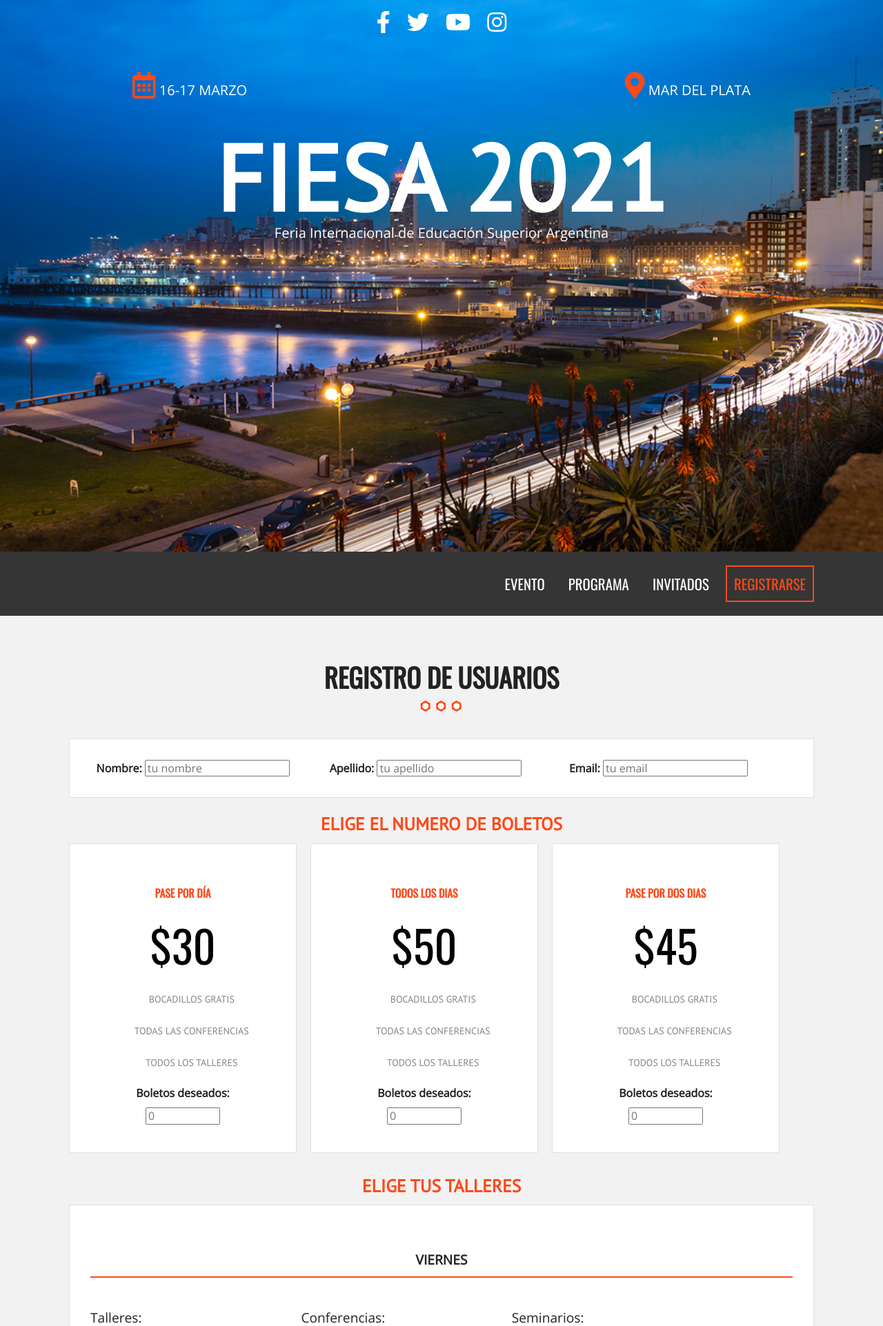
After one commit to juaniagga/PROYECTO-FINAL, a PHP site: page /registro.html in a window 1280 px wide. The commit adds this page. Shown: the top 1923 px of the page at 69% size. Run offline with PHP 8.4, Linux system fonts and the light colour scheme.

Commit message:
agrego seccion de registro y mapa

```diff
--- a/css/main.css
+++ b/css/main.css
@@ -175,7 +175,16 @@ h2{
     margin-top:20px;
     display:inline-block;
     transition:all .3s ease;
+    border: 2px solid;
   }
+
+.button.hollow,
+.button.hollow:hover{
+  background-color: white;
+  color: #fe4918;
+
+}
+
 
 .button.transparente{
   background-color: transparent;
@@ -547,7 +556,62 @@ p.numero{
   font-size:4em;
   display:block;
   margin: 0 0 10px 0;
+  font-family: 'Oswald', sans-serif;
 }
+
+/** Tabla de precios **/
+ul.lista-precios > li{
+  padding: 10px;
+}
+
+@media only screen and (min-width:768px){
+  ul.lista-precios > li{
+    float: left;
+    width: 30%;
+  }
+}
+div.tabla-precio{
+  border: 1px solid #e1e1e1;
+  background-color: #ffffff;
+  padding: 40px 0;
+  text-align: center;
+  transition: all .3s ease;
+}
+div.tabla-precio:hover{
+  transform: scale(1.1);
+  border: 1px solid #fe4918;
+  box-shadow: 0px 0px 50px #666;
+}
+
+div.tabla-precio ul li {
+  font-family:'PT Sans', sans-serif;
+  font-size: 14px;
+  margin-bottom: 20px;
+  text-transform: uppercase;
+  color: #868686;
+  line-height:26px;
+}
+div.tabla-precio ul li:before {
+  font-family: 'FontAwesome';
+  display: inline-block;
+  vertical-align:top;
+  padding: 0 5px;
+  font-size:20px;
+  color: green;
+  -webkit-font-smoothing: antialiased;
+  content: '\f00c';
+}
+
+div.tabla-precio h3{
+  font-family: 'Oswald', sans-serif;
+  font-size: 16px;
+  text-transform: uppercase;
+}
+div.tabla-precio p.numero{
+  color:#000000;
+  margin:20px 0;
+}
+
 
 /** mapa **/
 div.mapa{
@@ -645,9 +709,99 @@ p.copyright{
   margin-top:50px;
   text-align: center;
 }
+/** Internas **/
+/* registro*/
 
+form.registro h3{
+  text-align:center;
+  text-transform:uppercase;
+  margin: 20px 0 0 0;
+}
+form.registro label{
+  margin-bottom:5px;
+  font-weight: bold;
+}
+h4{
+  text-align: center;
+  text-transform: uppercase;
+  border-bottom: 2px solid #fe4918;
+  padding: 10px;
+  font-size:1.2em;
+}
+div.caja{
+  background-color: white;
+  margin: 10px;
+  padding: 10px;
+  border: 1px solid #e1e1e1;
+}
+div.campos{
+  padding: 20px 10px;
+  text-align: center;
+}
 
+@media only screen and (min-width:768px){
+  div.campos{
+    float:left;
+    width:30%;
+  }
+}
+div.paquetes .tabla-precio:hover{
+  transform: none;
+  box-shadow: none;
+}
+div.paquetes .tabla-precio input{
+  clear:both;
+  width: 100px;
+  margin: 10px auto 0 auto;
+  display: block;
+}
+.contenido-dia{
+  padding: 20px;
+  /*display:none;*/
+}
+@media only screen and (min-width:768px){
+  .contenido-dia > div {
+    float:left;
+    width:30%;
+  }
+}
+.contenido-dia > div p{
+    text-align: left;
+}
 
+.contenido-dia > div label{
+  display:block;
+  margin-bottom:10px;
+}
+.contenido-dia > div input{
+  margin-right: 10px;
+}
+.contenido-dia > div label time{
+  color: #fe4918;
+  font-weight:bold;
+}
+
+/* resumen registro */
+div.resumen p{
+  text-transform: uppercase;
+  font-size: 1.2em;
+}
+
+div.orden input{
+  margin: 10px 0 0 0;
+}
+
+div.resumen input{
+  display:block;
+  margin: 10px auto;
+}
+
+#error{
+  clear:both;
+  padding:20px;
+  text-align:center;
+  display:none;
+}
 /* ==========================================================================
    Helper classes
    ========================================================================== */
--- a/js/main.js
+++ b/js/main.js
@@ -0,0 +1,67 @@
+(function() {
+    "use strict";
+
+    document.addEventListener('DOMContentLoaded',function(){
+        var map = L.map('mapa').setView([51.505, -0.09], 17);
+
+        L.tileLayer('https://{s}.tile.openstreetmap.org/{z}/{x}/{y}.png', {
+            attribution: '&copy; <a href="https://www.openstreetmap.org/copyright">OpenStreetMap</a> contributors'
+        }).addTo(map);
+
+        L.marker([51.5, -0.09]).addTo(map)
+            .bindPopup('A pretty CSS3 popup.<br> Easily customizable.')
+            .openPopup();
+
+
+
+
+       //campos datos usuario
+        var nombre = document.getElementById('nombre');
+        var apellido= document.getElementById('apellido');
+        var email= document.getElementById('email');
+
+       //campos pases
+        var pase_dia=document.getElementById('pase_dia');
+        var pase_dosdias=document.getElementById('pase_dosdias');
+        var pase_completo=document.getElementById('pase_completo');
+
+        //botones y divs
+
+
+        var calcular=document.getElementById('calcular');
+        var botonRegistro=document.getElementById('btnRegistro');
+        var errorDiv=document.getElementById('error');
+        var resultado=document.getElementById('lista-productos');
+
+
+        nombre.addEventListener('blur',validarCampos);
+        apellido.addEventListener('blur',validarCampos);
+        email.addEventListener('blur',validarCampos);
+        email.addEventListener('blur',validarlMail);
+
+        function validarCampos(){
+            if(this.value==''){
+                errorDiv.style.display='block';
+                errorDiv.innerHTML="Este campo es obligatorio";
+                this.style.border='1px solid red';
+                errorDiv.style.border = '1px solid red';
+            }
+            else{
+                errorDiv.style.display='none';
+                this.style.border = '1px solid #cccccc';
+            }
+        }
+        function validarMail(){
+            if(this.value,indexOf("@")>-1) {
+                errorDiv.style.display='none';
+                this.style.border='1px solid #cccccc';
+            }else{
+                errorDiv.style.display='block';
+                errorDiv.innerHTML="Debe tener un @";
+                this.style.border='1px solid red';
+                errorDiv.style.border = '1px solid red';
+            }
+        }
+
+    }); // DOM CONTENT LOADED
+})();
--- /dev/null
+++ b/registro.html
@@ -0,0 +1,273 @@
+<!doctype html>
+<html class="no-js" lang="">
+
+<head>
+  <meta charset="utf-8">
+  <title></title>
+  <meta name="description" content="">
+  <meta name="viewport" content="width=device-width, initial-scale=1">
+
+  <link rel="manifest" href="site.webmanifest">
+  <link rel="apple-touch-icon" href="icon.png">
+  <!-- Place favicon.ico in the root directory -->
+
+  <link rel="stylesheet" href="css/normalize.css">
+  <link rel="stylesheet" href="css/main.css">
+
+
+  <meta name="theme-color" content="#fafafa">
+  <link rel="stylesheet" href="css/all.min.css">
+  <link href="https://fonts.googleapis.com/css?family=Open+Sans|Oswald|PT+Sans&display=swap" rel="stylesheet">
+
+</head>
+
+<body>
+
+  <header class="site-header">
+    <div class="hero">
+      <div class="contenido-header">
+        <nav class="redes-sociales">
+          <a href="#"><i class="fab fa-facebook-f"></i></a>
+          <a href="#"><i class="fab fa-twitter"></i></a>
+          <a href="#"><i class="fab fa-youtube"></i></a>
+          <a href="#"><i class="fab fa-instagram"></i></a>
+        </nav>
+        <div class="informacion-evento">
+          <div class="clearfix">
+            <p class="fecha"><i class="far fa-calendar-alt"></i> 16-17 Marzo</p>
+            <p class="ciudad"><i class="fas fa-map-marker-alt"></i> Mar del Plata</p>
+          </div>
+          <br><br>
+          <h1 class="nombre-sitio">FIESA 2021</h1>
+          <p class="slogan"> Feria Internacional de Educación Superior Argentina</p>
+
+        </div> <!-- informacion evento-->
+
+      </div>
+    </div> <!--hero-->
+  </header>
+
+  <div class="barra">
+    <div class="contenedor clearfix">
+      <div class="logo">
+        <!-- <img src="logo.svg" alt="logo jornadas"> -->
+      </div>
+      <div class="menu-movil">
+        <span></span>
+        <span></span>
+        <span></span>
+      </div>
+      <nav class="navegacion-principal clearfix">
+        <a href="#">Evento</a>
+        <a href="#programa">Programa</a>
+        <a href="#invitados">Invitados</a>
+        <a href="registro.html">Registrarse</a>
+      </nav>
+    </div><!--contenedor-->
+  </div><!--barra-->
+
+  <section class="seccion contenedor">
+    <h2> Registro de Usuarios </h2>
+    <form id="registro" class="registro" action="index.html" method="post">
+        <div id="datos_usuario" class="registro caja clearfix">
+            <div class="campos">
+                <label for="nombre">Nombre: </label>
+                <input type="text" id="nombre" placeholder="tu nombre">
+            </div>
+            <div class="campos">
+                <label for="nombre">Apellido: </label>
+                <input type="text" id="apellido" placeholder="tu apellido">
+            </div>
+            <div class="campos">
+                <label for="email">Email: </label>
+                <input type="email" id="email" placeholder="tu email">
+            </div>
+            <div id="error"></div>
+        </div><!-- #datos_usuario-->
+
+        <div id="paquetes" class="paquetes">
+            <h3>Elige el numero de boletos</h3>
+            <ul class="lista-precios clearfix">
+                <li>
+                  <div class="tabla-precio">
+                    <h3>Pase por día</h3>
+                    <p class="numero">$30</p>
+                    <ul>
+                      <li>Bocadillos gratis</li>
+                      <li>Todas las conferencias</li>
+                      <li>Todos los talleres</li>
+                    </ul>
+                    <div class="orden">
+                        <label for="pase_dia">Boletos deseados:</label>
+                        <input type="number" min="0" id="pase_dia" size="3" placeholder="0">
+                    </div>
+                  </div>
+                </li>
+                <li>
+                  <div class="tabla-precio">
+                    <h3>Todos los dias</h3>
+                    <p class="numero">$50</p>
+                    <ul>
+                      <li>Bocadillos gratis</li>
+                      <li>Todas las conferencias</li>
+                      <li>Todos los talleres</li>
+                    </ul>
+                    <div class="orden">
+                        <label for="pase_completo">Boletos deseados:</label>
+                        <input type="number" min="0" id="pase_completo" size="3" placeholder="0">
+                    </div>
+                  </div>
+                </li>
+                <li>
+                  <div class="tabla-precio">
+                    <h3>Pase por dos dias</h3>
+                    <p class="numero">$45</p>
+                    <ul>
+                      <li>Bocadillos gratis</li>
+                      <li>Todas las conferencias</li>
+                      <li>Todos los talleres</li>
+                    </ul>
+                    <div class="orden">
+                        <label for="pase_dosdias">Boletos deseados:</label>
+                        <input type="number" min="0" id="pase_dosdias" size="3" placeholder="0">
+                    </div>
+                  </div>
+                </li>
+              </ul>
+        </div><!-- #paquetes-->
+        <div id="eventos" class="eventos clearfix">
+            <h3>Elige tus talleres</h3>
+            <div class="caja">
+                  <div id="viernes" class="contenido-dia clearfix">
+                      <h4>Viernes</h4>
+                          <div>
+                              <p>Talleres:</p>
+                              <label><input type="checkbox" name="registro[]" id="taller_01" value="taller_01"><time>10:00</time> Responsive Web Design</label>
+                              <label><input type="checkbox" name="registro[]" id="taller_02" value="taller_02"><time>12:00</time> Flexbox</label>
+                              <label><input type="checkbox" name="registro[]" id="taller_03" value="taller_03"><time>14:00</time> HTML5 y CSS3</label>
+                              <label><input type="checkbox" name="registro[]" id="taller_04" value="taller_04"><time>17:00</time> Drupal</label>
+                              <label><input type="checkbox" name="registro[]" id="taller_05" value="taller_05"><time>19:00</time> WordPress</label>
+                          </div>
+                          <div>
+                              <p>Conferencias:</p>
+                              <label><input type="checkbox" name="registro[]" id="conf_01" value="conf_01"><time>10:00</time> Como ser Freelancer</label>
+                              <label><input type="checkbox" name="registro[]" id="conf_02" value="conf_02"><time>17:00</time> Tecnologías del Futuro</label>
+                              <label><input type="checkbox" name="registro[]" id="conf_03" value="conf_03"><time>19:00</time> Seguridad en la Web</label>
+                          </div>
+                          <div>
+                              <p>Seminarios:</p>
+                              <label><input type="checkbox" name="registro[]" id="sem_01" value="sem_01"><time>10:00</time> Diseño UI y UX para móviles</label>
+                          </div>
+                  </div> <!--#viernes-->
+                  <div id="sabado" class="contenido-dia clearfix">
+                      <h4>Sábado</h4>
+                      <div>
+                            <p>Talleres:</p>
+                            <label><input type="checkbox" name="registro[]" id="taller_06" value="taller_06"><time>10:00</time> AngularJS</label>
+                            <label><input type="checkbox" name="registro[]" id="taller_07" value="taller_07"><time>12:00</time> PHP y MySQL</label>
+                            <label><input type="checkbox" name="registro[]" id="taller_08" value="taller_08"><time>14:00</time> JavaScript Avanzado</label>
+                            <label><input type="checkbox" name="registro[]" id="taller_09" value="taller_09"><time>17:00</time> SEO en Google</label>
+                            <label><input type="checkbox" name="registro[]" id="taller_10" value="taller_10"><time>19:00</time> De Photoshop a HTML5 y CSS3</label>
+                            <label><input type="checkbox" name="registro[]" id="taller_11" value="taller_11"><time>21:00</time> PHP Medio y Avanzado</label>
+                      </div>
+                      <div>
+                            <p>Conferencias:</p>
+                            <label><input type="checkbox" name="registro[]" id="conf_04" value="conf_04"><time>10:00</time> Como crear una tienda online que venda millones en pocos días</label>
+                            <label><input type="checkbox" name="registro[]" id="conf_05" value="conf_05"><time>17:00</time> Los mejores lugares para encontrar trabajo</label>
+                            <label><input type="checkbox" name="registro[]" id="conf_06" value="conf_06"><time>19:00</time> Pasos para crear un negocio rentable</label>
+                      </div>
+                      <div>
+                            <p>Seminarios:</p>
+                            <label><input type="checkbox" name="registro[]" id="sem_02" value="sem_02"><time>10:00</time> Aprende a Programar en una mañana</label>
+                            <label><input type="checkbox" name="registro[]" id="sem_03" value="sem_03"><time>17:00</time> Diseño UI y UX para móviles</label>
+                      </div>
+                  </div> <!--#sabado-->
+                  <div id="domingo" class="contenido-dia clearfix">
+                      <h4>Domingo</h4>
+                      <div>
+                            <p>Talleres:</p>
+                            <label><input type="checkbox" name="registro[]" id="taller_12" value="taller_12"><time>10:00</time> Laravel</label>
+                            <label><input type="checkbox" name="registro[]" id="taller_13" value="taller_13"><time>12:00</time> Crea tu propia API</label>
+                            <label><input type="checkbox" name="registro[]" id="taller_14" value="taller_14"><time>14:00</time> JavaScript y jQuery</label>
+                            <label><input type="checkbox" name="registro[]" id="taller_15" value="taller_15"><time>17:00</time> Creando Plantillas para WordPress</label>
+                            <label><input type="checkbox" name="registro[]" id="taller_16" value="taller_16"><time>19:00</time> Tiendas Virtuales en Magento</label>
+                      </div>
+                      <div>
+                            <p>Conferencias:</p>
+                            <label><input type="checkbox" name="registro[]" id="conf_07" value="conf_07"><time>10:00</time> Como hacer Marketing en línea</label>
+                            <label><input type="checkbox" name="registro[]" id="conf_08" value="conf_08"><time>17:00</time> ¿Con que lenguaje debo empezar?</label>
+                            <label><input type="checkbox" name="registro[]" id="conf_09" value="conf_09"><time>19:00</time> Frameworks y librerias Open Source</label>
+                      </div>
+                      <div>
+                            <p>Seminarios:</p>
+                            <label><input type="checkbox" name="registro[]" id="sem_04" value="sem_04"><time>14:00</time> Creando una App en Android en una tarde</label>
+                            <label><input type="checkbox" name="registro[]" id="sem_05" value="sem_05"><time>17:00</time> Creando una App en iOS en una tarde</label>
+                      </div>
+                  </div> <!--#domingo-->
+              </div><!--.caja-->
+        </div> <!--#eventos-->
+
+        <div id="resumen" class="resumen clearfix">
+          <div class="caja"></div>
+            <h3>Pago</h3>
+            <div class="total">
+              <p>Resumen:</p>
+              <div id="lista-productos">
+
+              </div>
+              <p>Total:</p>
+              <div id="suma-total">
+
+              </div>
+              <input id="btnRegistro" type="submit" class="button" value="Pagar">
+            </div><!--#total-->
+          </div><!--#caja-->
+        </div><!--#resumen-->
+
+    </form>
+  </section> <!--seccion-->
+
+
+  <footer class="site-footer">
+    <div class="contenedor clearfix">
+      <div class="footer-informacion">
+        <h3>Sobre <span>FIESA</span></h3>
+        <p>Lorem ipsum dolor sit amet consectetur adipisicing elit. Facilis voluptatibus, commodi consequuntur necessitatibus quia voluptatem fuga, ut eos itaque ea odio. Id ipsum porro inventore consequuntur eum quibusdam placeat quisquam!</p>
+      </div>
+      <div class="ultimos-tweets">
+        <h3>Últimos <span>Tweets</span></h3>
+        <ul>
+          <li>Lorem ipsum dolor, sit amet consectetur adipisicing elit.Eaque nam qui hic exercitationem, dicta asperiores quibusda</li>
+          <li>Lorem ipsum dolor, sit amet consectetur adipisicing elit. Quos ullam similique debitis ipsam dignissimos.</li>
+        </ul>
+      </div>
+      <div class="menu">
+        <h3>Redes <span>Sociales</span></h3>
+        <nav class="redes-sociales">
+          <a href="#"><i class="fab fa-facebook-f"></i></a>
+          <a href="#"><i class="fab fa-twitter"></i></a>
+          <a href="#"><i class="fab fa-pinterest-p"></i></a>
+          <a href="#"><i class="fab fa-youtube"></i></a>
+          <a href="#"><i class="fab fa-instagram"></i></a>
+        </nav>
+      </div>
+    </div>
+    <p class="copyright"> Todos los derechos reservados FIESA UNMDP 2021</p>
+  </footer>
+
+
+  <script src="js/vendor/modernizr-3.8.0.min.js"></script>
+  <script src="https://code.jquery.com/jquery-3.4.1.min.js" integrity="sha256-CSXorXvZcTkaix6Yvo6HppcZGetbYMGWSFlBw8HfCJo=" crossorigin="anonymous"></script>
+  <script>window.jQuery || document.write('<script src="js/vendor/jquery-3.4.1.min.js"><\/script>')</script>
+  <script src="js/plugins.js"></script>
+  <script src="js/main.js"></script>
+
+  <!-- Google Analytics: change UA-XXXXX-Y to be your site's ID. -->
+  <script>
+    window.ga = function () { ga.q.push(arguments) }; ga.q = []; ga.l = +new Date;
+    ga('create', 'UA-XXXXX-Y', 'auto'); ga('set','transport','beacon'); ga('send', 'pageview')
+  </script>
+  <script src="https://www.google-analytics.com/analytics.js" async></script>
+</body>
+
+</html>
```
Also changed, not shown: index.html (+50 -2 lines).
